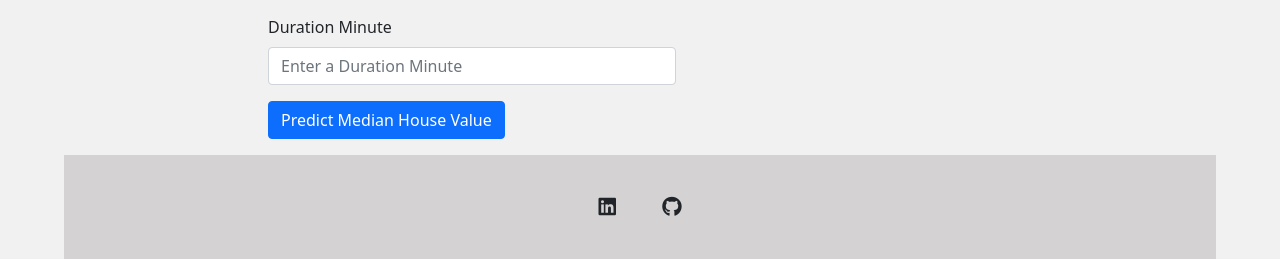
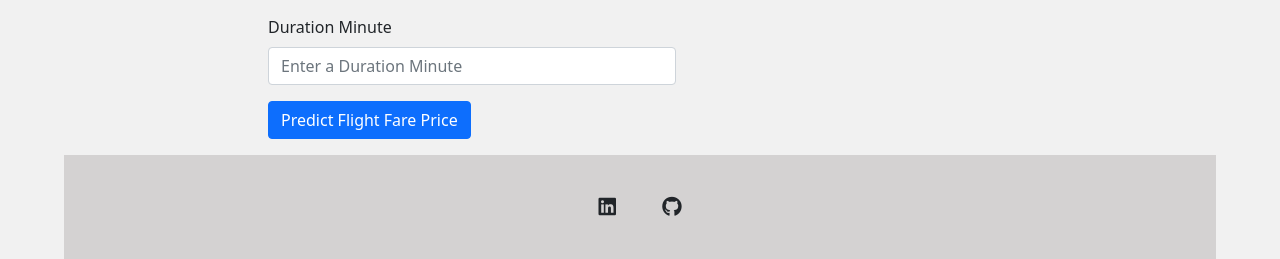
Before and after one commit to ArunKumar237/flight-fare-prediction, a Flask app: page /predict in a window 1280 px wide. Shown: the part 1051-1310 px from the top of the page. Run offline with Flask 2, Linux system fonts and the light colour scheme; some libraries are stand-ins or nearby versions.

Commit message:
Update predict.html

```diff
--- a/templates/predict.html
+++ b/templates/predict.html
@@ -105,7 +105,7 @@
             </div>
 
             <div class="mb-3">
-                <input class="btn btn-primary" type="submit" value="Predict Median House Value" required />
+                <input class="btn btn-primary" type="submit" value="Predict Flight Fare Price" required />
             </div>
 
         </form>
@@ -137,7 +137,7 @@
             {% endfor %}
             <tr>
 
-                <td>median_house_value </td>
+                <td>Flight Ticket Price </td>
                 <td>
                     {{ context['price'] }}
                 </td>
```
